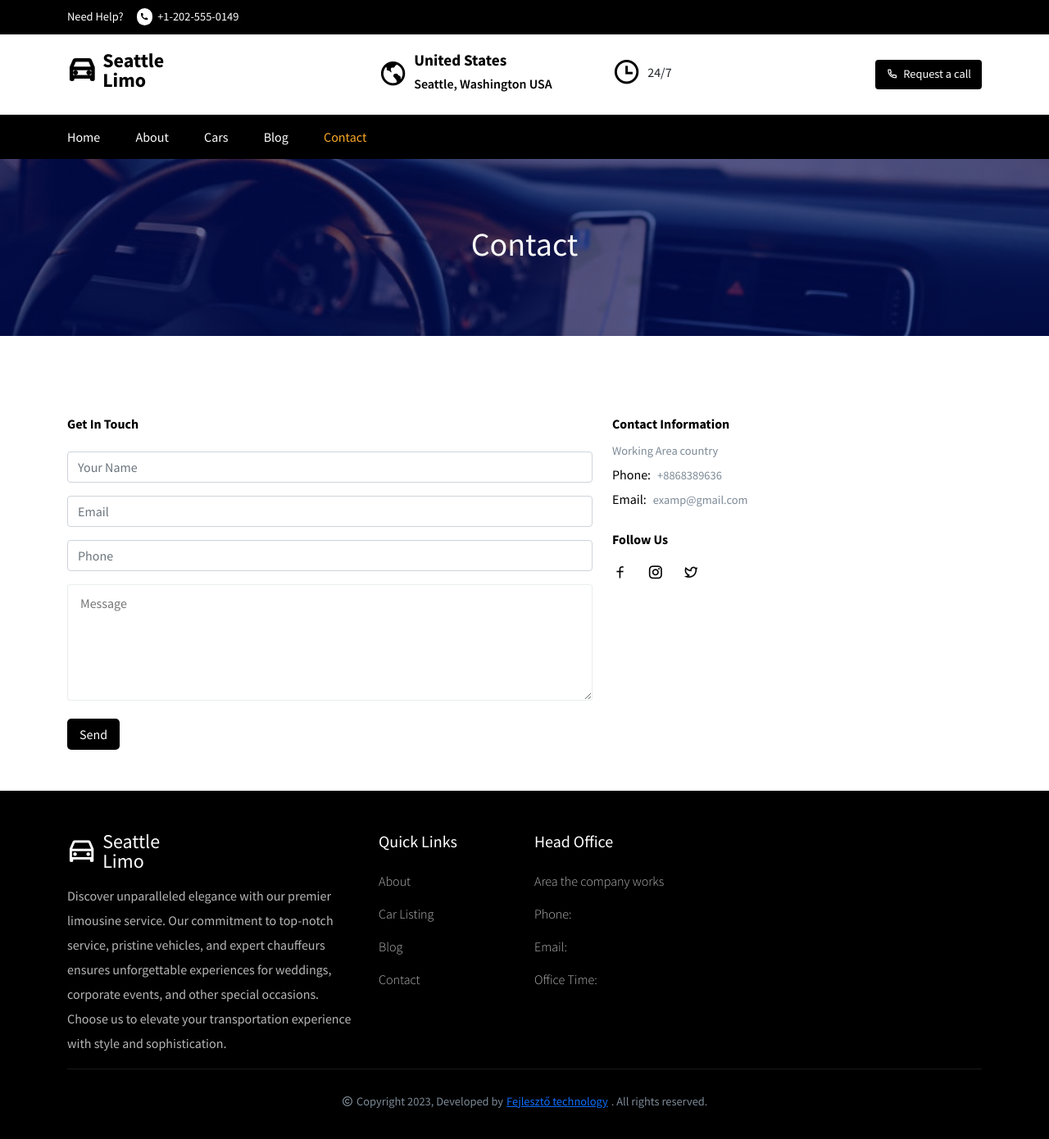
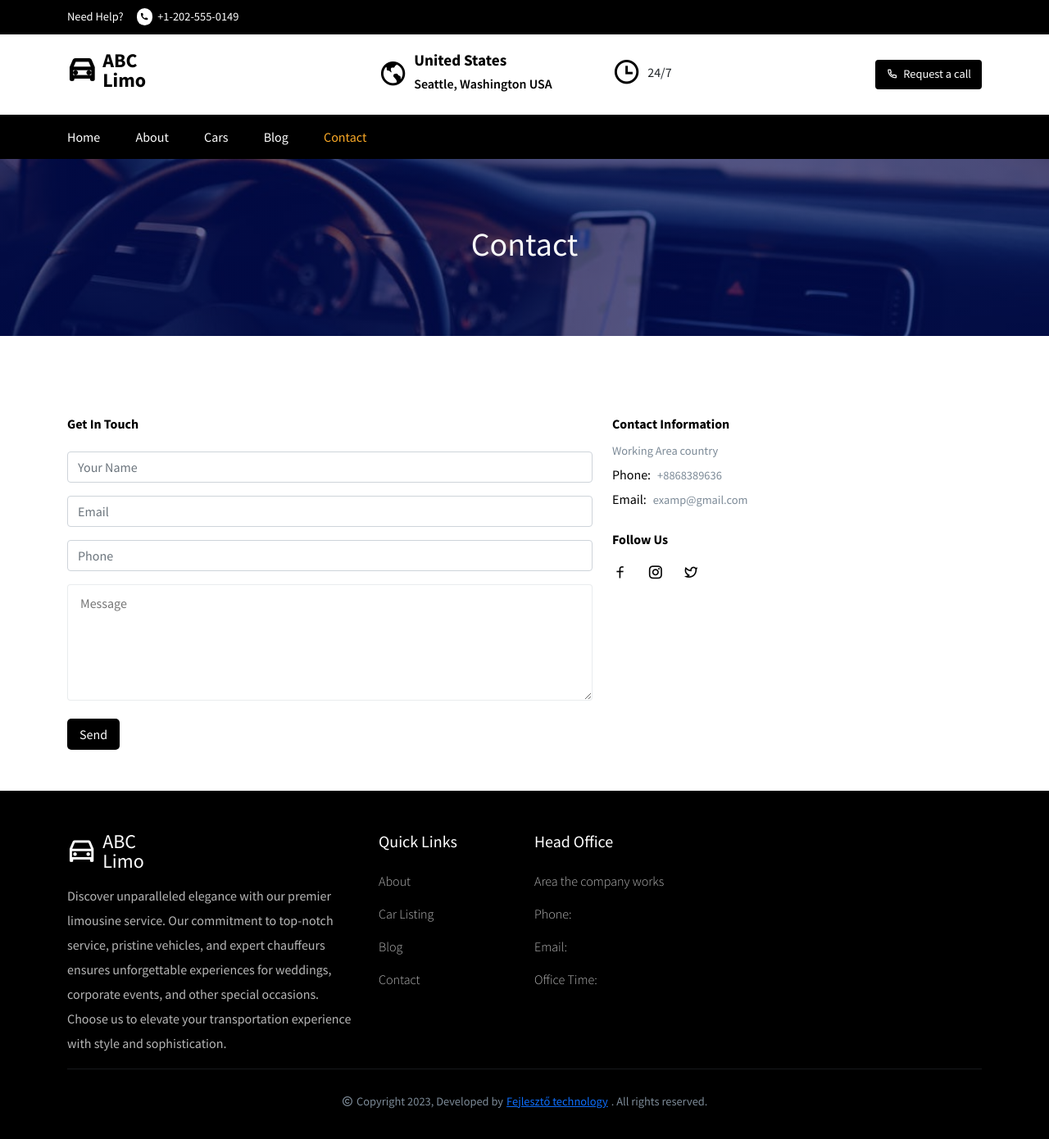
Before and after one commit to nebaaaazzzz/Limo-Services, a React (Create React App) app: page /contact in a window 1280 px wide. Shown: the whole page at 82% size. Built offline with nearby package versions, Linux system fonts and the light colour scheme.

Commit message:
server url change

```diff
--- a/package.json
+++ b/package.json
@@ -28,7 +28,7 @@
   },
   "scripts": {
     "start": "react-scripts start",
-    "build": "react-scripts build",
+    "build": "react-scripts build && echo '/* /index.html  200' > build/_redirects",
     "test": "react-scripts test",
     "eject": "react-scripts eject"
   },
--- a/public/index.html
+++ b/public/index.html
@@ -7,7 +7,7 @@
     <meta name="theme-color" content="#000000" />
     <meta
       name="description"
-      content="Seattle_limo Web site created by Fejlesztő technology"
+      content="ABC_LIMO Web site created by Fejlesztő technology"
     />
     <link rel="apple-touch-icon" href="%PUBLIC_URL%/logo192.png" />
     <!--
--- a/src/api.js
+++ b/src/api.js
@@ -1,5 +1,5 @@
 import * as ax from "axios";
-export const BASE_URL = "https://limo-backend.onrender.com/";
+export const BASE_URL = "https://abc-limo-server.onrender.com/";
 const axios = ax.default.create({
   baseURL: BASE_URL,
 });
--- a/src/components/Footer/Footer.jsx
+++ b/src/components/Footer/Footer.jsx
@@ -36,7 +36,7 @@ const Footer = () => {
                 <Link to="/home" className=" d-flex align-items-center gap-2">
                   <i class="ri-car-line"></i>
                   <span>
-                    Seattle
+                    ABC
                     <br />
                     Limo
                   </span>
--- a/src/components/Header/Header.jsx
+++ b/src/components/Header/Header.jsx
@@ -48,9 +48,7 @@ const Header = () => {
               </div>
             </Col>
 
-            <Col lg="6" md="6" sm="6">
-
-            </Col>
+            <Col lg="6" md="6" sm="6"></Col>
           </Row>
         </Container>
       </div>
@@ -65,7 +63,9 @@ const Header = () => {
                   <Link to="/home" className=" d-flex align-items-center gap-2">
                     <i class="ri-car-line"></i>
                     <span>
-                    Seattle<br />Limo
+                      ABC
+                      <br />
+                      Limo
                     </span>
                   </Link>
                 </h1>
@@ -90,8 +90,7 @@ const Header = () => {
                   <i class="ri-time-line"></i>
                 </span>
                 <div className="header__location-content">
-
-                  <h7>    24/7</h7>
+                  <h7> 24/7</h7>
                 </div>
               </div>
             </Col>
@@ -136,8 +135,6 @@ const Header = () => {
                 ))}
               </div>
             </div>
-
-
           </div>
         </Container>
       </div>
```
Also changed, not shown: 2 other files (tests, documents, lock files or other folders).
